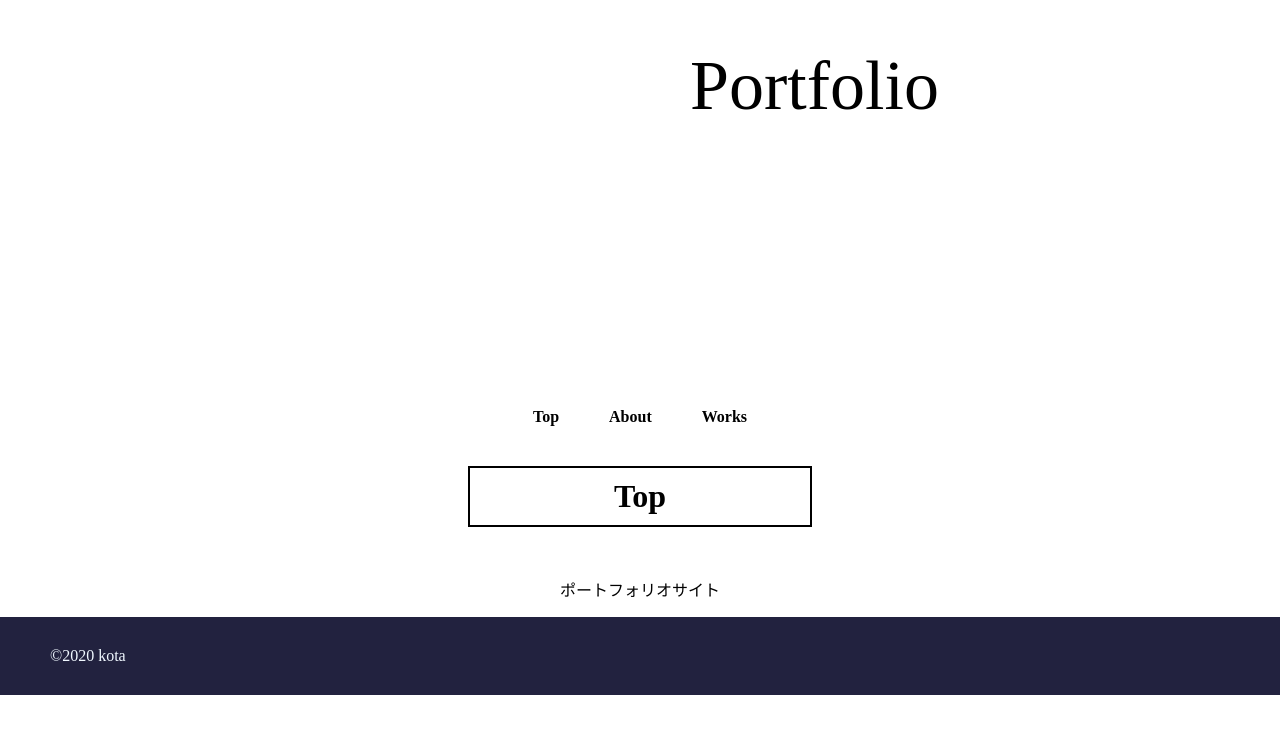
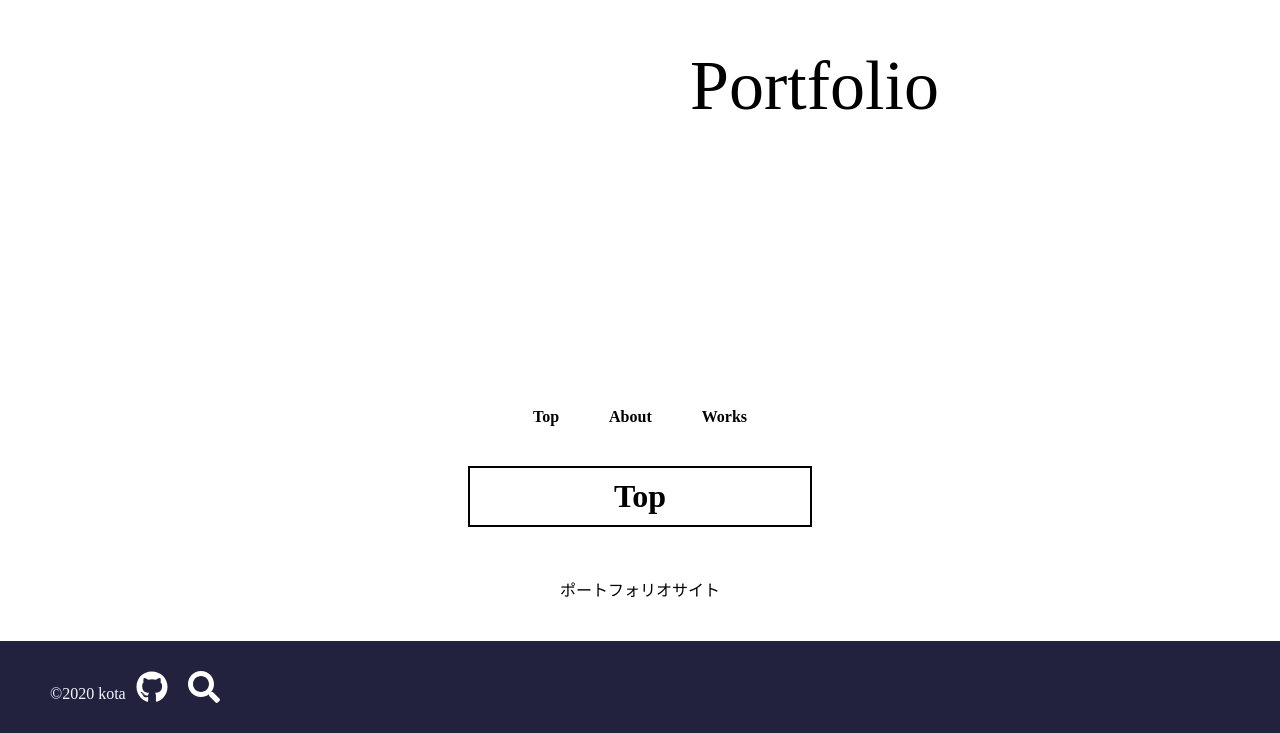
Before and after one commit to kotaok/first_vue, a Vue app: page / in a window 1280 px wide. Shown: the part 216-949 px from the top of the page. Before the commit the page ends 911 px from the top, so only its background shows below. Built offline with nearby package versions, Linux system fonts and the light colour scheme.

Commit message:
外部リンクの実装

```diff
--- a/package.json
+++ b/package.json
@@ -9,6 +9,8 @@
   },
   "dependencies": {
     "@fortawesome/fontawesome-svg-core": "^1.2.28",
+    "@fortawesome/free-brands-svg-icons": "^5.13.0",
+    "@fortawesome/free-regular-svg-icons": "^5.13.0",
     "@fortawesome/free-solid-svg-icons": "^5.13.0",
     "@fortawesome/vue-fontawesome": "^0.1.9",
     "core-js": "^3.6.4",
--- a/src/components/myfooter.vue
+++ b/src/components/myfooter.vue
@@ -1,17 +1,33 @@
 <template>
   <div id="footer">
     <p>©︎2020 kota</p>
+    <a href="https://github.com/kotaok" target="_blank"><font-awesome-icon :icon="['fab','github']" size="2x" color="#ffffff"/></a>
+    <a href="https://qiita.com/lemon_melon" target="_blank"><font-awesome-icon :icon="['fas','search']" size="2x" color="#ffffff"/></a>
   </div>
 </template>
 
 <style>
 #footer {
+  margin-top: 40px;
+  padding: 30px 0px;
   background-color: rgb(34, 34, 63);
 }
 #footer p {
+  display: inline;
   margin: 0;
-  padding: 30px 0px;
   color: aliceblue;
   margin-left: 50px;
 }
+
+#footer a {
+  margin: 0px 10px;
+}
+
+.faicon {
+  font-size: 30px;
+  color: aliceblue;
+}
+
+
+
 </style>
--- a/src/main.js
+++ b/src/main.js
@@ -3,10 +3,13 @@ import App from './App.vue'
 import router from './router'
 
 import { library } from '@fortawesome/fontawesome-svg-core'
-import { faCoffee } from '@fortawesome/free-solid-svg-icons'
 import { FontAwesomeIcon } from '@fortawesome/vue-fontawesome'
 
-library.add(faCoffee)
+import { fas } from '@fortawesome/free-solid-svg-icons'
+import { fab } from '@fortawesome/free-brands-svg-icons'
+import { far } from '@fortawesome/free-regular-svg-icons'
+
+library.add(fas,fab,far)
 
 Vue.component('font-awesome-icon', FontAwesomeIcon)
 
```
Also changed, not shown: 1 other file (tests, documents, lock files or other folders).
